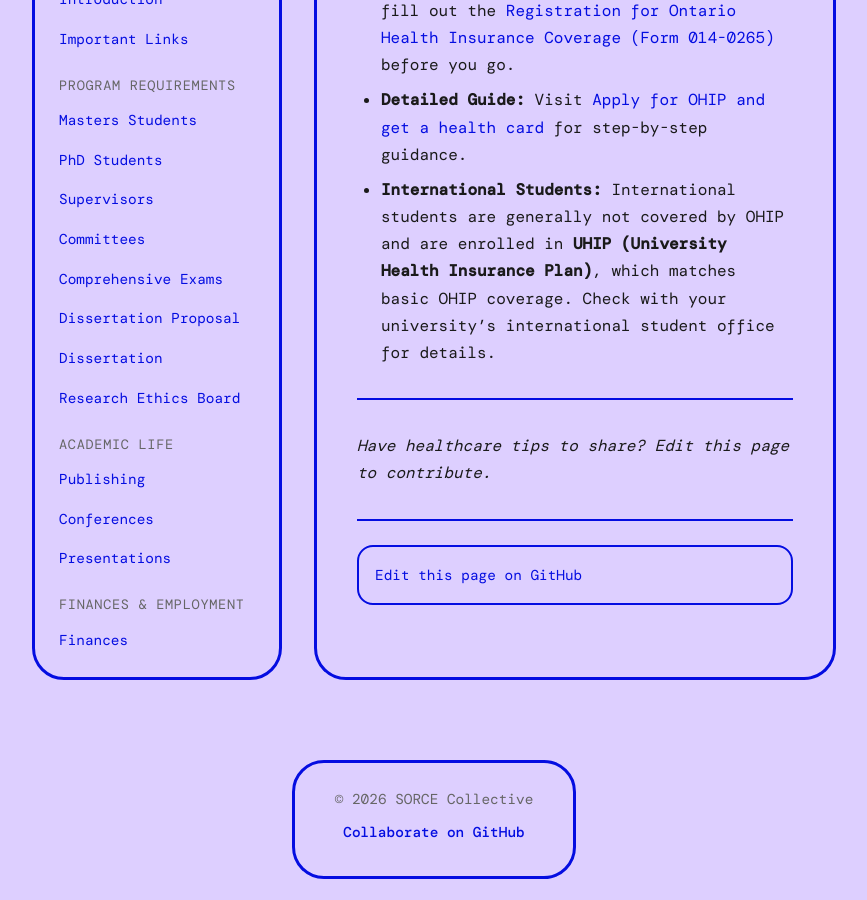
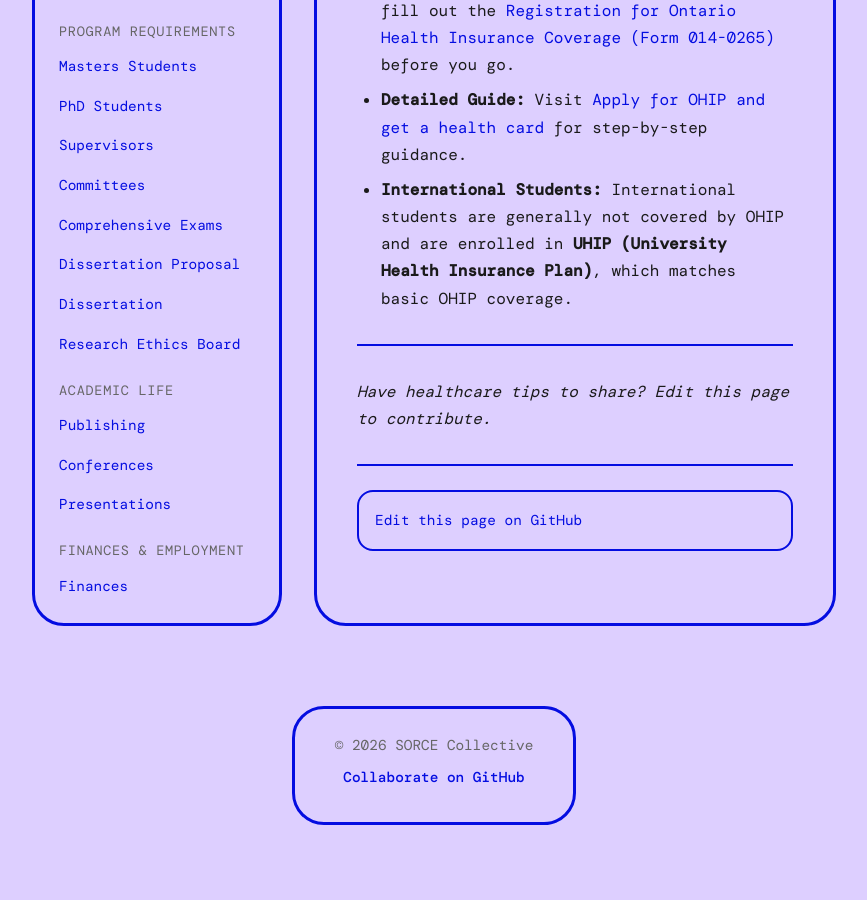
Before and after one commit to iowyth/sorce, a Jekyll site: the page built from _wiki/healthcare.md, in a window 1280 px wide and 900 px high, scrolled down 5679 px. Shown: the whole window, without its empty margins (206-1073 px from the left). Built offline with Jekyll 4.4.1, drawn with Linux system fonts in a browser that asks for light colours; some web fonts are replaced; comment, search, counter and statistics services are not loaded; after the commit the page ends 6536 px from its top, so only the background shows below that.

Commit message:
Remove international office sentence from healthcare page

```diff
--- a/_wiki/healthcare.md
+++ b/_wiki/healthcare.md
@@ -121,7 +121,7 @@ OHIP covers basic medical care and hospital visits for Ontario residents.
     *   See the official [OHIP Document Checklist](https://www.ontario.ca/page/documents-needed-to-get-health-card) for acceptable documents in each category.
 *   **Save Time:** You can download, print, and fill out the [Registration for Ontario Health Insurance Coverage (Form 014-0265)](https://www.forms.ssb.gov.on.ca/mbs/ssb/forms/ssbforms.nsf/FormDetail?OpenForm&ACT=RDR&TAB=PROFILE&SRCH&ENV=WWE&TIT=014-0265&NO=014-0265) before you go.
 *   **Detailed Guide:** Visit [Apply for OHIP and get a health card](https://www.ontario.ca/page/apply-ohip-and-get-health-card) for step-by-step guidance.
-*   **International Students:** International students are generally not covered by OHIP and are enrolled in **UHIP (University Health Insurance Plan)**, which matches basic OHIP coverage. Check with your university's international student office for details.
+*   **International Students:** International students are generally not covered by OHIP and are enrolled in **UHIP (University Health Insurance Plan)**, which matches basic OHIP coverage.
 
 ---
 
```
